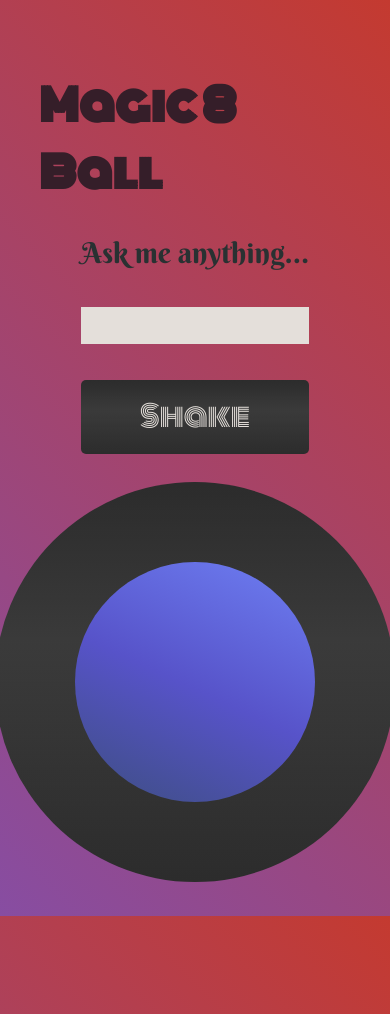
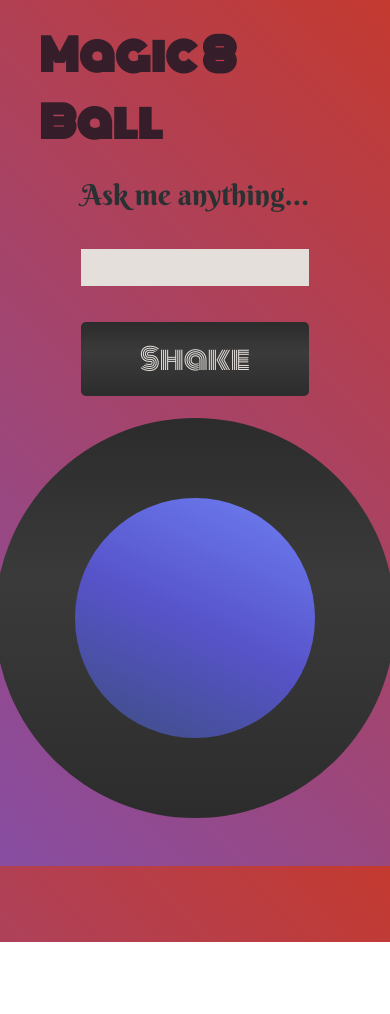
Before and after one commit to amedalhi/magic-8-ball, a plain HTML site: page index.html in a window 390 px wide. After the commit the page ends 942 px from the top, so only its background shows below. Drawn offline with Linux system fonts and the light colour scheme.

Commit message:
Update queries.css

```diff
--- a/queries.css
+++ b/queries.css
@@ -18,6 +18,14 @@
 }
 
 @media (max-width: 570px) {
+  .container {
+    margin-top: 1.5rem;
+  }
+
+  .main-container {
+    gap: 1.5rem;
+  }
+
   .main-title {
     font-size: 3rem;
   }
```
